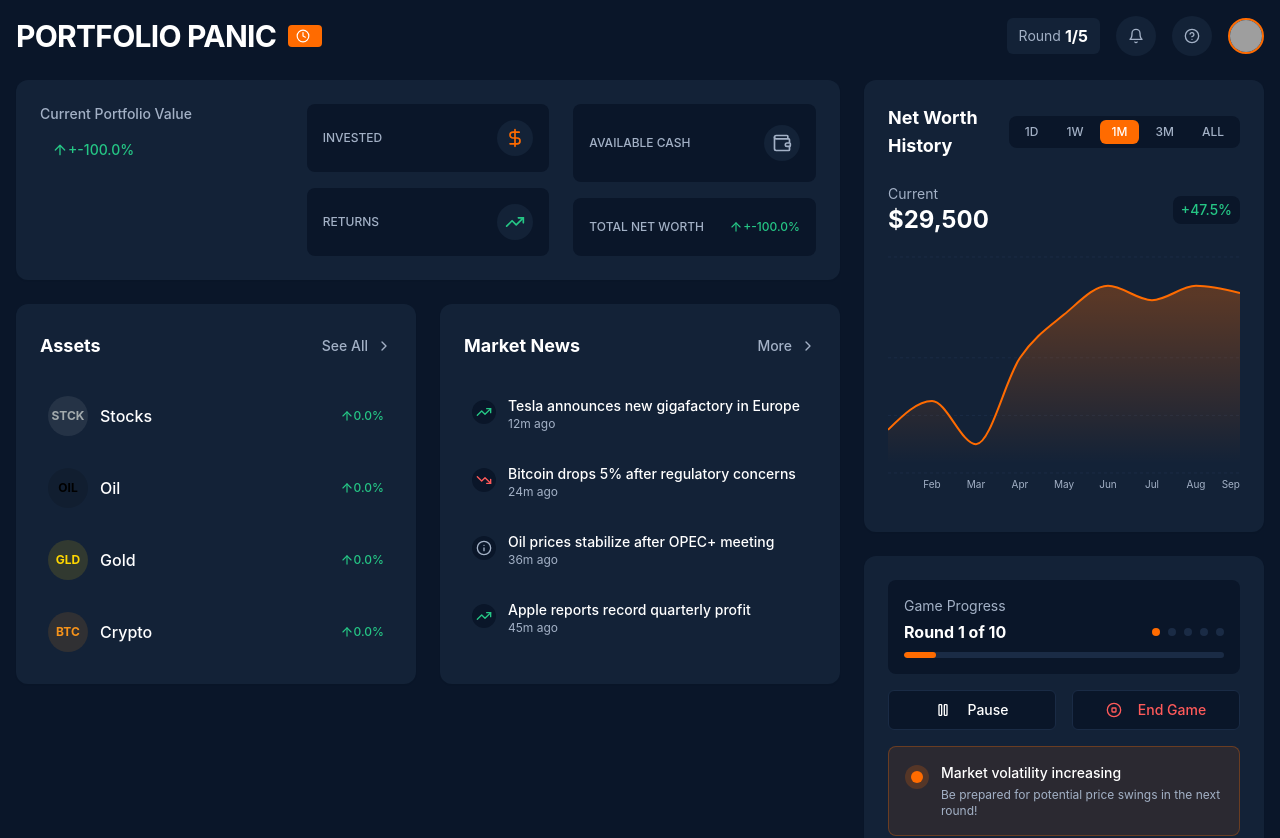
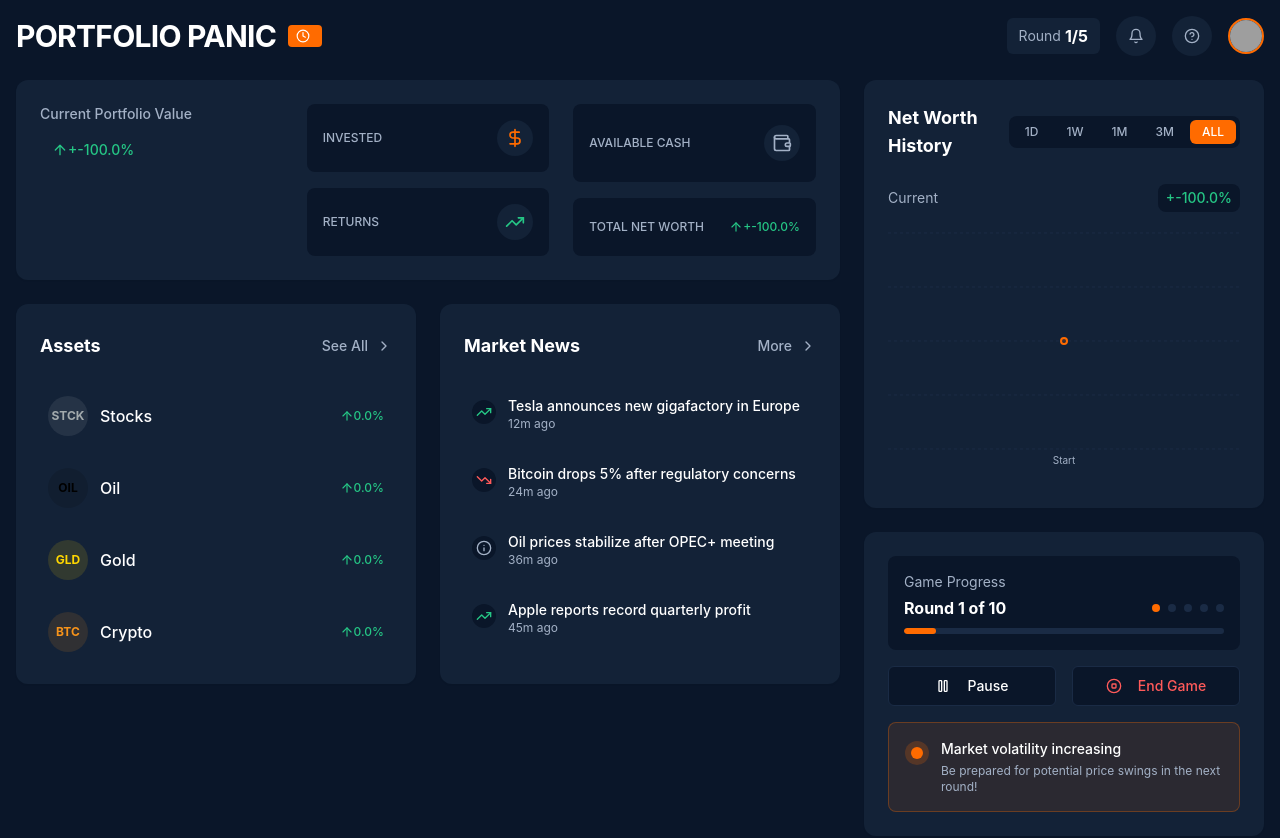
Before and after one commit to NgoTomek/radiant-react-flow, a React (Vite) app: page /game in a window 1280 px wide. Shown: the top 838 px of the page. Built offline with nearby package versions, Linux system fonts and the light colour scheme; grey boxes are pictures that could not be loaded.

Commit message:
Update NetWorthChart.tsx

```diff
--- a/src/components/dashboard/NetWorthChart.tsx
+++ b/src/components/dashboard/NetWorthChart.tsx
@@ -1,24 +1,55 @@
-
-import React, { useState } from 'react';
+import React, { useState, useMemo } from 'react';
 import { AreaChart, Area, XAxis, YAxis, CartesianGrid, Tooltip, ResponsiveContainer } from 'recharts';
 import { Card, CardContent, CardHeader } from '@/components/ui/card';
-
-const data = [
-  { name: 'Jan', value: 20000 },
-  { name: 'Feb', value: 22000 },
-  { name: 'Mar', value: 19000 },
-  { name: 'Apr', value: 25000 },
-  { name: 'May', value: 28000 },
-  { name: 'Jun', value: 30000 },
-  { name: 'Jul', value: 29000 },
-  { name: 'Aug', value: 30000 },
-  { name: 'Sep', value: 29500 },
-];
+import { useGame } from '@/context/GameContext';
 
 const timeRanges = ['1D', '1W', '1M', '3M', 'ALL'];
 
 const NetWorthChart = () => {
-  const [activeRange, setActiveRange] = useState('1M');
+  const [activeRange, setActiveRange] = useState('ALL');
+  const { priceHistory, calculatePortfolioValue, formatCurrency } = useGame();
+
+  // Create chart data from portfolio history
+  const portfolioValue = calculatePortfolioValue();
+  const initialValue = 10000; // Starting value
+  const returnPercentage = ((portfolioValue - initialValue) / initialValue) * 100;
+
+  // Create sample historical data based on price history
+  // In a real implementation, this would track portfolio value over time
+  const chartData = useMemo(() => {
+    // Use the longest price history as a reference
+    const maxHistoryLength = Math.max(
+      priceHistory.stocks?.length || 0,
+      priceHistory.oil?.length || 0,
+      priceHistory.gold?.length || 0,
+      priceHistory.crypto?.length || 0
+    );
+
+    if (maxHistoryLength <= 1) {
+      return [{ name: 'Start', value: initialValue }];
+    }
+
+    // Create data points based on price history trends
+    return Array.from({ length: maxHistoryLength }).map((_, index) => {
+      // Simulate portfolio value based on asset price trends
+      let simulatedValue;
+      if (index === 0) {
+        simulatedValue = initialValue;
+      } else if (index === maxHistoryLength - 1) {
+        simulatedValue = portfolioValue;
+      } else {
+        // Create a somewhat realistic curve between start and current
+        const progress = index / (maxHistoryLength - 1);
+        const randomFactor = 0.9 + Math.random() * 0.2; // 0.9 to 1.1
+        simulatedValue = initialValue + (portfolioValue - initialValue) * progress * randomFactor;
+      }
+
+      return {
+        name: index === 0 ? 'Start' : `Round ${index}`,
+        value: Math.round(simulatedValue)
+      };
+    });
+  }, [priceHistory, portfolioValue, initialValue]);
 
   return (
     <Card className="bg-[#132237] border-none rounded-xl overflow-hidden">
@@ -46,17 +77,17 @@ const NetWorthChart = () => {
         <div className="flex justify-between items-center mb-2">
           <div>
             <p className="text-[#A3B1C6] text-sm">Current</p>
-            <p className="text-white text-2xl font-bold">$29,500</p>
+            <p className="text-white text-2xl font-bold">{formatCurrency(portfolioValue)}</p>
           </div>
           <div className="flex items-center gap-1 px-2 py-1 bg-[#0A1629] rounded-lg">
-            <span className="text-dashboard-positive text-sm font-medium">+47.5%</span>
+            <span className="text-dashboard-positive text-sm font-medium">+{returnPercentage.toFixed(1)}%</span>
           </div>
         </div>
 
         <div className="h-64 mt-4">
           <ResponsiveContainer width="100%" height="100%">
             <AreaChart
-              data={data}
+              data={chartData}
               margin={{ top: 5, right: 0, left: 0, bottom: 5 }}
             >
               <defs>
```
